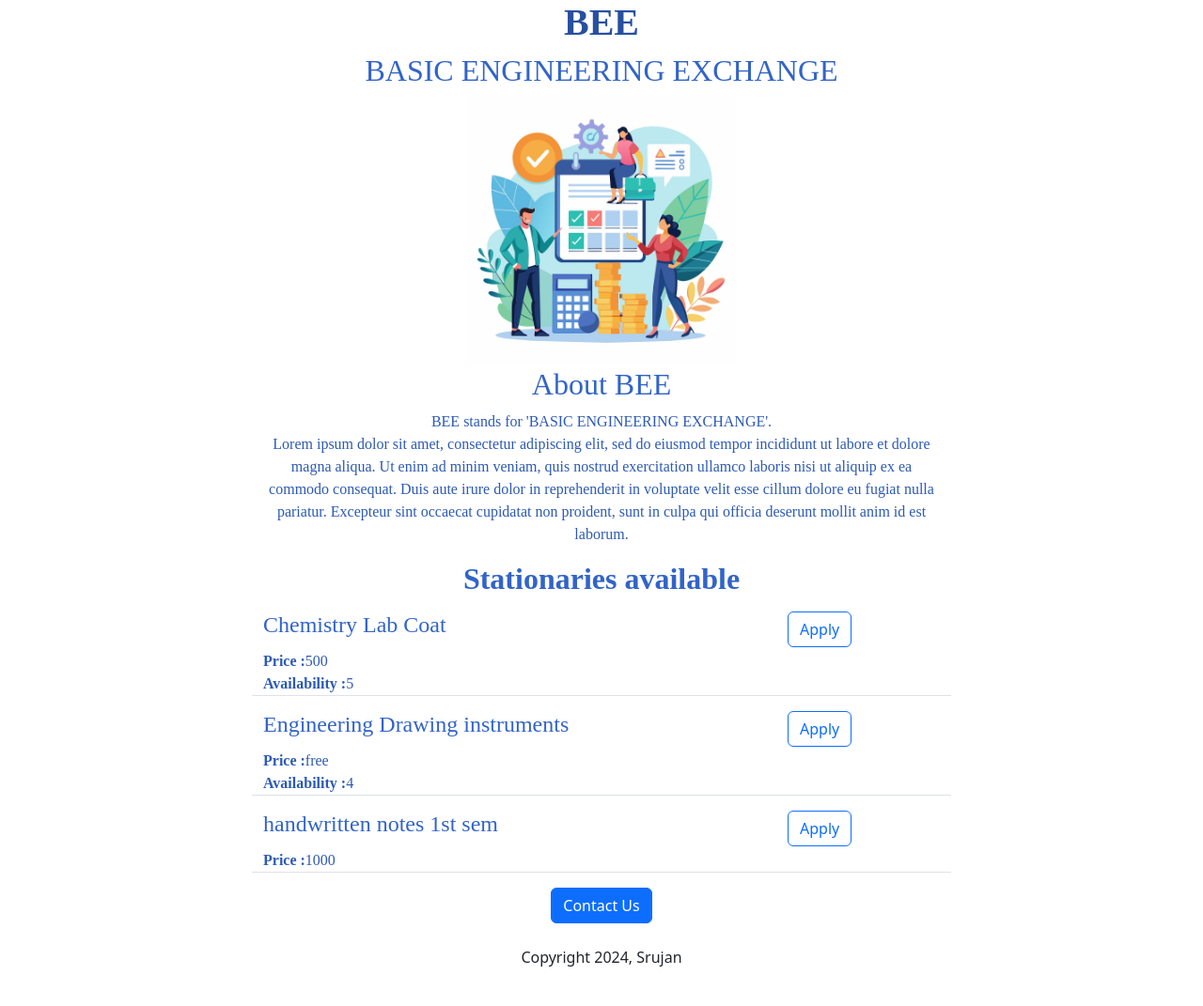
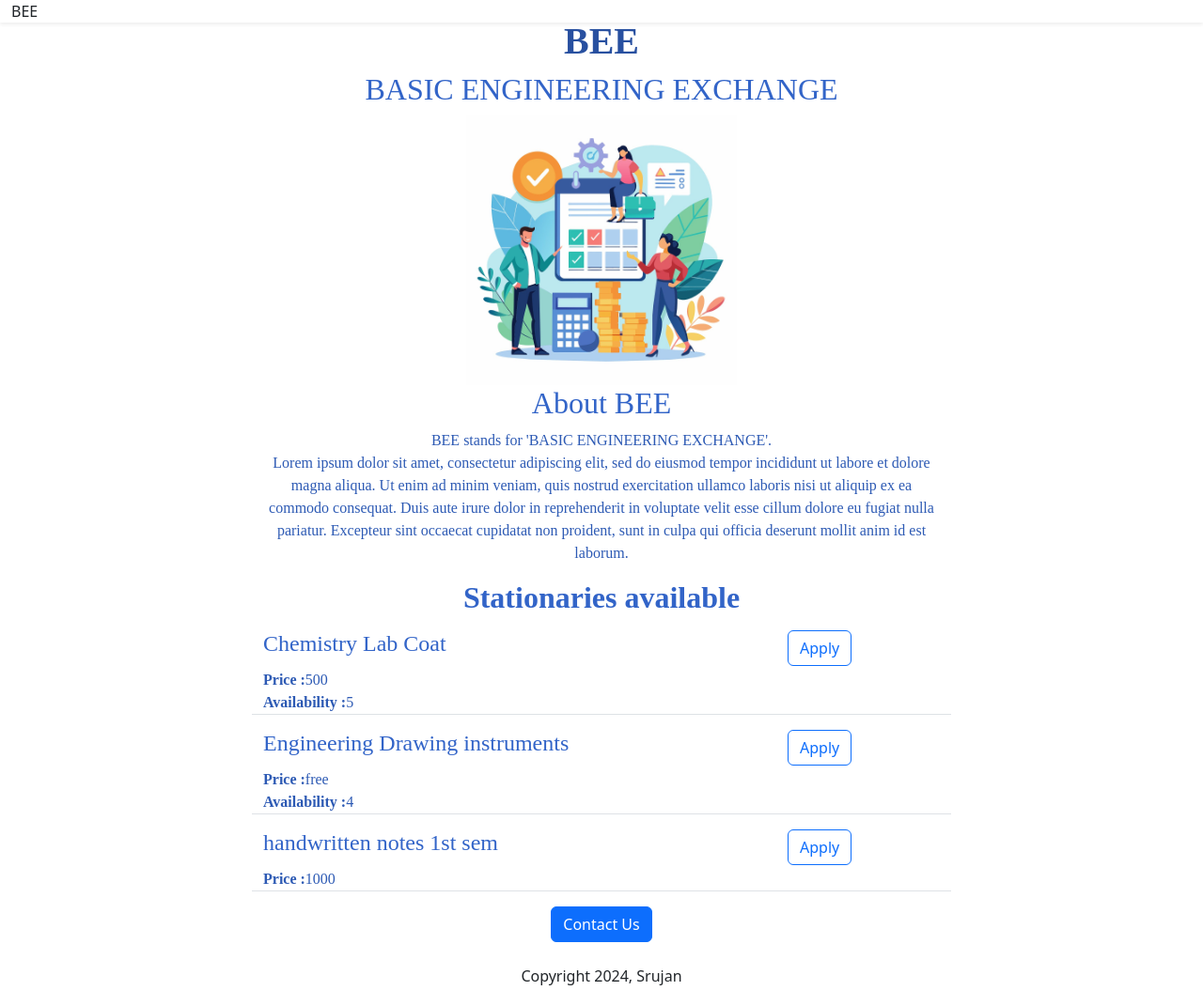
Before and after one commit to Khushi2004Shrivastava/replitpy, a Flask app: page / in a window 1280 px wide. Shown: the whole page at 94% size. Before the commit the page ends 1029 px from the top, so only its background shows below. Run offline with Flask 2, Linux system fonts and the light colour scheme.

Commit message:
navbar added

```diff
--- a/templates/home.html
+++ b/templates/home.html
@@ -35,11 +35,12 @@
       }
       #container {
         max-width: 720px;
-        margin: 0 auto;
+        margin: 20px auto;
       }
     </style>
   </heaad>
   <body>
+    {% include 'nav.html' %}
     <div id="container">
       <h1> BEE</h1>
     <h2>BASIC ENGINEERING EXCHANGE</h2>
--- /dev/null
+++ b/templates/nav.html
@@ -0,0 +1,8 @@
+<nav class="shadow-sm fixed-top bg-white">
+  <div class="container-fluid">
+    <a class="navbar-brand" href="#">
+
+      BEE
+    </a>
+  </div>
+</nav>
```
